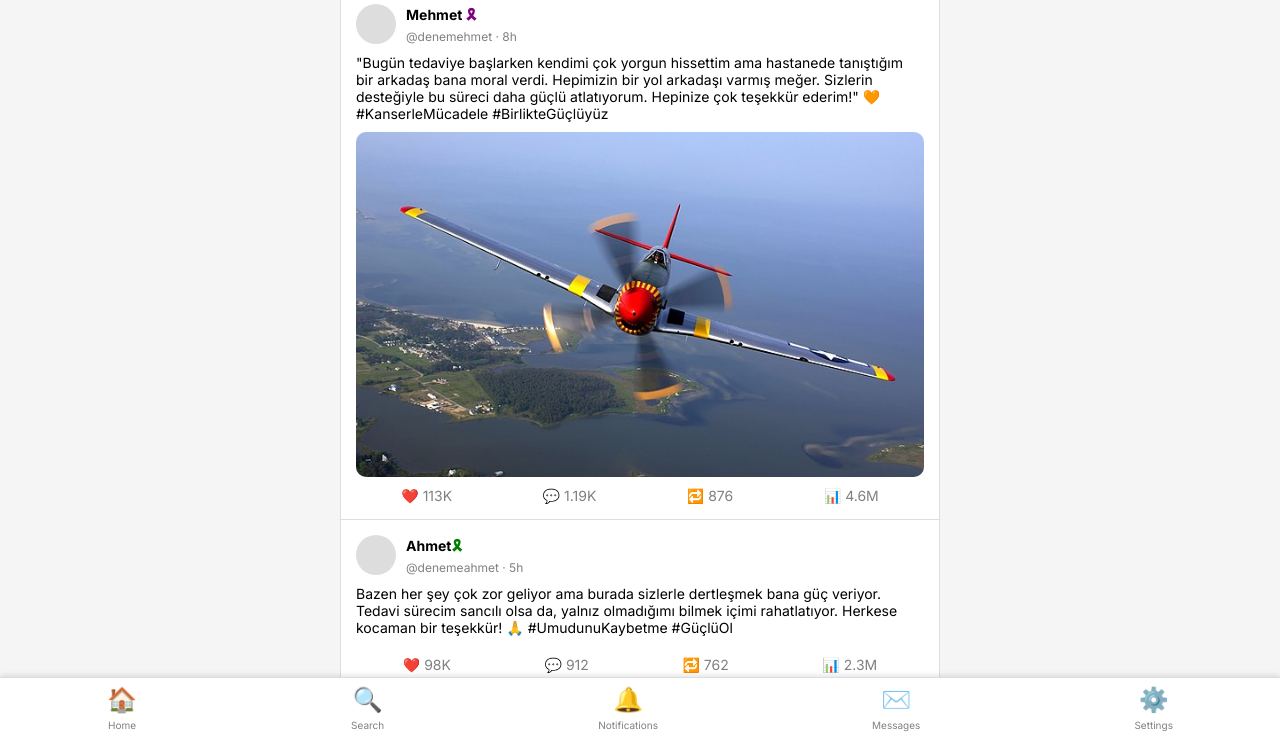
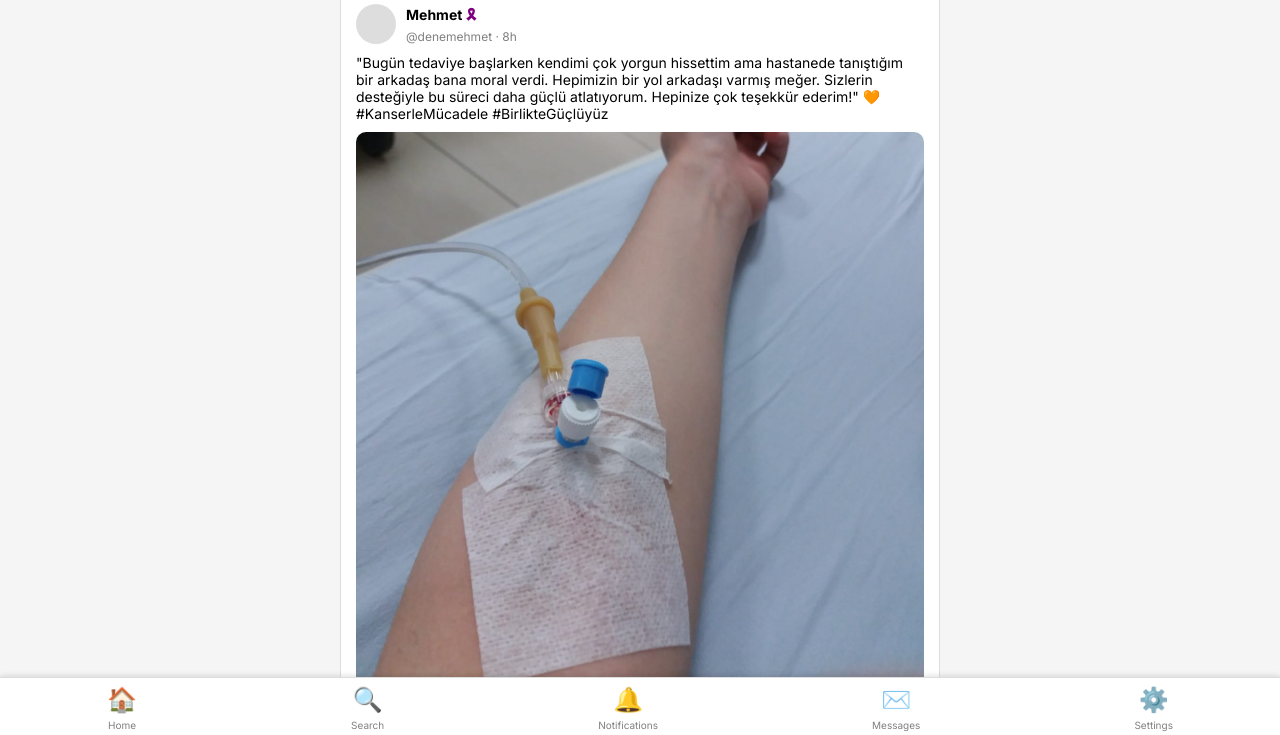
Before and after one commit to semihbceylan/benignify, a plain HTML site: page index.html in a window 1280 px wide. Shown: the part 63-798 px from the top of the page. Drawn offline with Linux system fonts and the light colour scheme.

Commit message:
Update index.html

```diff
--- a/index.html
+++ b/index.html
@@ -35,7 +35,7 @@
             <div class="post-content">
                 <p>"Bugün tedaviye başlarken kendimi çok yorgun hissettim ama hastanede tanıştığım bir arkadaş bana moral verdi. Hepimizin bir yol arkadaşı varmış meğer. Sizlerin desteğiyle bu süreci daha güçlü atlatıyorum. Hepinize çok teşekkür ederim!"
     					🧡 #KanserleMücadele #BirlikteGüçlüyüz</p>
-                <img src="plane_wikipedia_640px.png" alt="Post image">
+                <img src="post_1.png" alt="Post image">
             </div>
             <div class="post-interactions">
                 <span>❤️ 113K</span>
```
